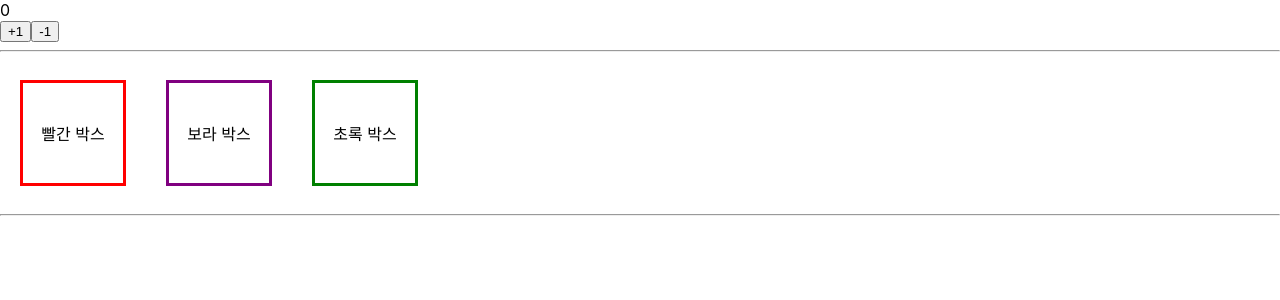
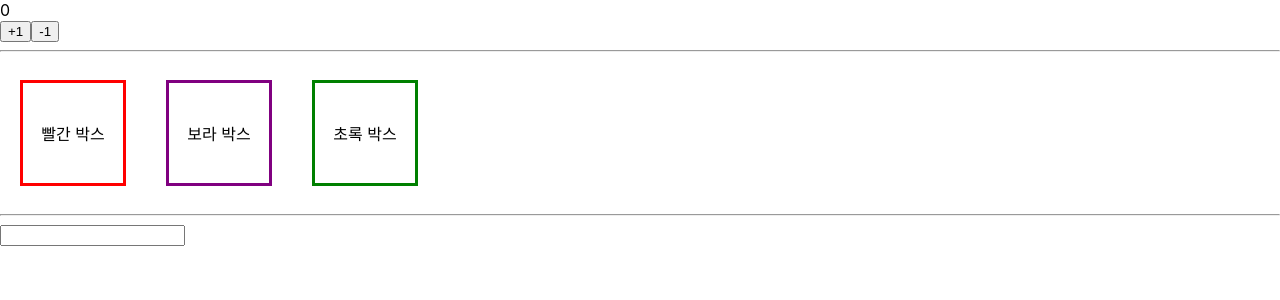
Before and after one commit to YS739/React_BasicClass, a React (Create React App) app: page / in a window 1280 px wide. Shown: the top 300 px of the page. Built offline with nearby package versions, Linux system fonts and the light colour scheme.

Commit message:
edit folder structure make app.js clean and add pages

```diff
--- a/src/App.js
+++ b/src/App.js
@@ -1,26 +1,9 @@
-import { useState } from "react";
-import StyledBox from "./components/StyledBox";
+import ReactClass from "./pages/ReactClass";
 
 const App = () => {
-  const [number, setNumber] = useState(0);
   return (
     <div>
-      <div>{number}</div>
-      <button
-        onClick={() => {
-          setNumber(number + 1);
-        }}
-      >
-        +1
-      </button>
-      <button
-        onClick={() => {
-          setNumber(number - 1);
-        }}
-      >
-        -1
-      </button>
-      <StyledBox />
+      <ReactClass />
     </div>
   );
 };
--- /dev/null
+++ b/src/components/InfinityRendering.jsx
@@ -0,0 +1,23 @@
+import React, { useEffect, useState } from "react";
+
+const InfinityRendering = () => {
+  const [value, setValue] = useState("");
+
+  useEffect(() => {
+    console.log("hello useEffect");
+  });
+
+  return (
+    <div>
+      <input
+        type="text"
+        value={value}
+        onChange={(event) => {
+          setValue(event.target.value);
+        }}
+      />
+    </div>
+  );
+};
+
+export default InfinityRendering;
--- a/src/components/StyledBox.jsx
+++ b/src/components/StyledBox.jsx
@@ -47,7 +47,6 @@ const StyledBox = () => {
       }></StBox> */}
       </div>
       <hr />
-      {/* 무한렌더링 */}
     </div>
   );
 };
--- /dev/null
+++ b/src/pages/ReactClass.jsx
@@ -0,0 +1,30 @@
+import { useState } from "react";
+import StyledBox from "../components/StyledBox";
+import InfinityRendering from "../components/InfinityRendering";
+
+const ReactClass = () => {
+  const [number, setNumber] = useState(0);
+  return (
+    <div>
+      <div>{number}</div>
+      <button
+        onClick={() => {
+          setNumber(number + 1);
+        }}
+      >
+        +1
+      </button>
+      <button
+        onClick={() => {
+          setNumber(number - 1);
+        }}
+      >
+        -1
+      </button>
+      <StyledBox />
+      <InfinityRendering />
+    </div>
+  );
+};
+
+export default ReactClass;
```
